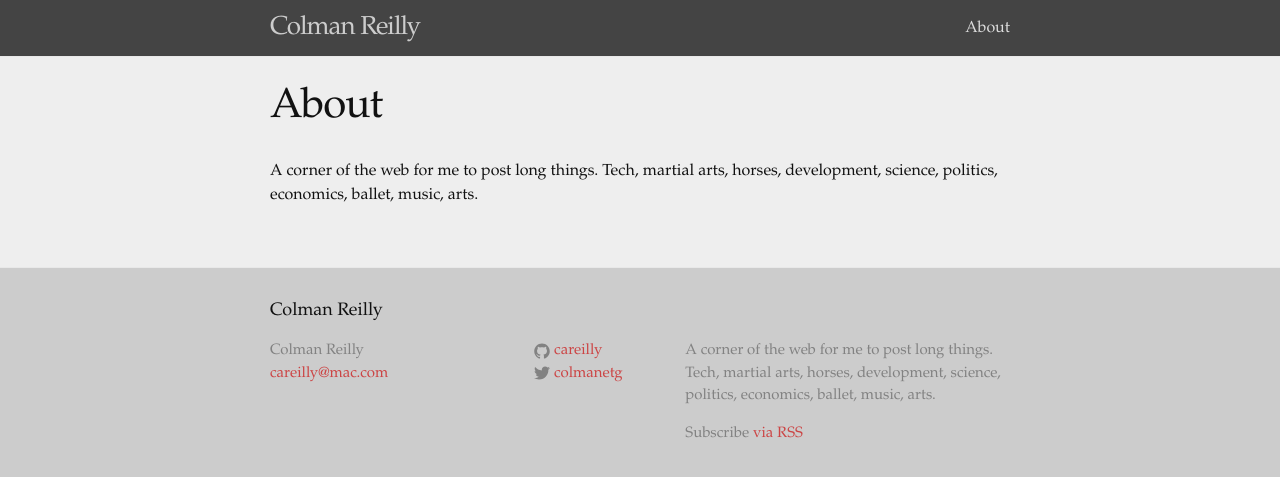
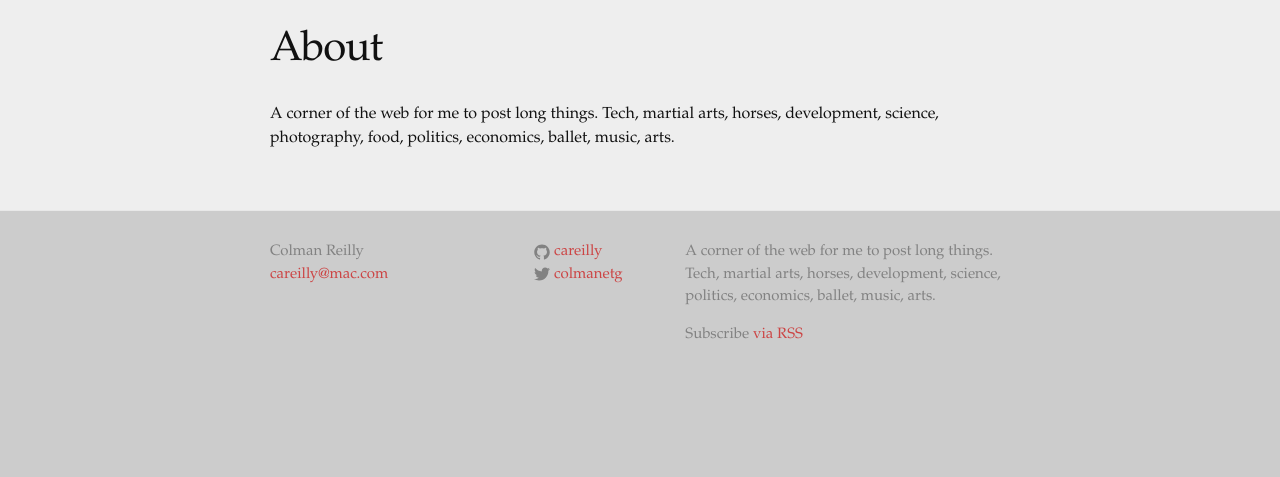
Before and after one commit to careilly/careilly.github.io, a Jekyll site: the page built from about.md, in a window 1280 px wide. Shown: the top 477 px of the page. Built offline with Jekyll 4.4.1, drawn with Linux system fonts in a browser that asks for light colours.

Commit message:
designupdates

```diff
--- a/_includes/footer.html
+++ b/_includes/footer.html
@@ -1,9 +1,6 @@
 <footer class="site-footer">
 
   <div class="wrapper">
-
-    <h2 class="footer-heading">{{ site.title }}</h2>
-
     <div class="footer-col-wrapper">
       <div class="footer-col  footer-col-1">
         <ul class="contact-list">
--- a/_includes/header.html
+++ b/_includes/header.html
@@ -1,3 +1,4 @@
+{% if false %}
 <header class="site-header">
 
   <div class="wrapper">
@@ -25,3 +26,4 @@
   </div>
 
 </header>
+{% endif %}
--- a/_sass/_layout.scss
+++ b/_sass/_layout.scss
@@ -16,7 +16,7 @@
 .site-title {
     font-size: 26px;
     line-height: 56px;
-    letter-spacing: -1px;
+    letter-spacing: 2px;
     margin-bottom: 0;
     float: left;
 
--- a/about.md
+++ b/about.md
@@ -4,4 +4,4 @@
 permalink: /about/
 ---
 
-A corner of the web for me to post long things. Tech, martial arts, horses, development, science, politics, economics, ballet, music, arts.
+A corner of the web for me to post long things. Tech, martial arts, horses, development, science, photography, food, politics, economics, ballet, music, arts.
```
Also changed, not shown: 5 other files.
